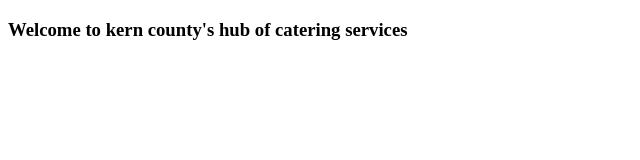
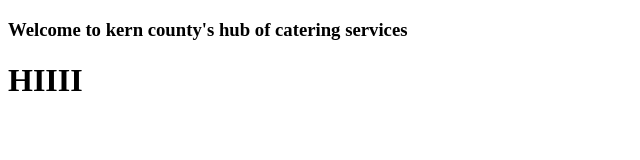
Before and after one commit to lrojo1/kern-county-catering, a plain HTML site: page index.html in a window 1280 px wide. Shown: the whole page, without its empty margins (0-640 px from the left). Drawn offline with Linux system fonts and the light colour scheme.

Commit message:
adding Hiiii

```diff
--- a/index.html
+++ b/index.html
@@ -6,6 +6,6 @@
     </head>
     <body>
         <h3>Welcome to kern county's hub of catering services</h3>
-
+        <h1>HIIII</h1>
     </body>
 </html>
```
